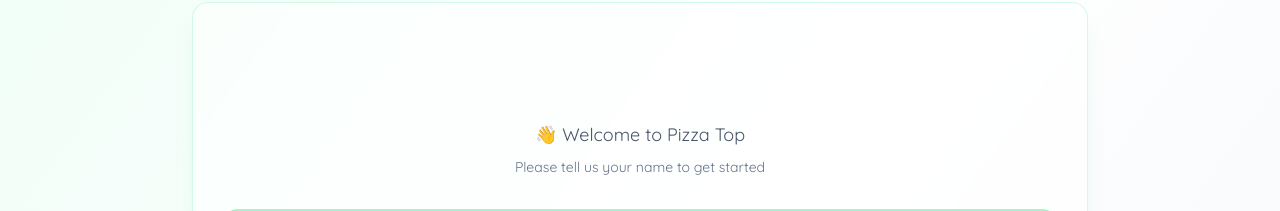
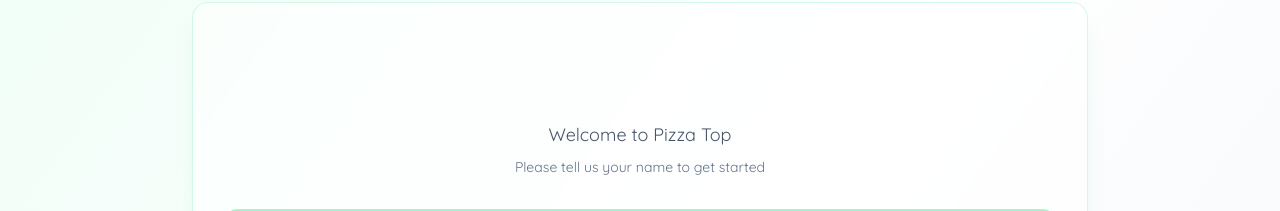
Before and after one commit to PouyaBirvand/Pizza-Top, a React (Vite) app: page / in a window 1280 px wide. Shown: the part 477-688 px from the top of the page. Built offline with nearby package versions, Linux system fonts and the light colour scheme; some icons are missing.

Commit message:
chore: delete createuser emoji

```diff
--- a/src/features/user/CreateUser.jsx
+++ b/src/features/user/CreateUser.jsx
@@ -27,7 +27,7 @@ function CreateUser() {
           style={{ width: '64px', height: '64px', margin: '0 auto 16px' }}
         />
         <p className='mb-2 text-lg text-slate-600 dark:text-slate-300'>
-          👋 Welcome to Pizza Top
+          Welcome to Pizza Top
         </p>
         <p className='text-sm text-slate-500 dark:text-slate-400'>
           Please tell us your name to get started
```
